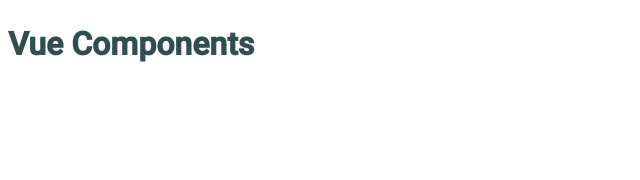
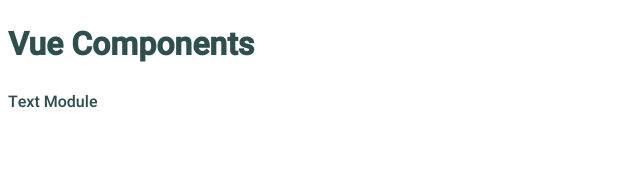
Before and after one commit to aclarke211/vue-tools, a Vue app: page / in a window 1280 px wide. Shown: the top 180 px of the page, without its empty margins (0-640 px from the left). Built offline with nearby package versions, Linux system fonts and the light colour scheme.

Commit message:
Show list of modules in homepage.

```diff
--- a/src/views/Home.vue
+++ b/src/views/Home.vue
@@ -25,9 +25,10 @@
 
     <div class="modules__container type__container">
       <div
-        v-for="{vtModule, moduleKey} in allModules"
+        class="tool"
+        v-for="(singleModule, moduleKey) in allModules"
         :key="moduleKey" >
-        {{ vtModule }}
+        {{ singleModule.name }}
       </div>
     </div>
   </div>
@@ -42,44 +43,14 @@ export default {
   data: () => ({
     className: 'home',
     titleText: 'Vue Components',
-    allModules: {},
-    // routes,
-    // categories: [
-    //   {
-    //     name: 'Modules',
-    //     subcategories: [
-    //       {
-    //         name: 'General',
-    //       },
-    //       {
-    //         name: 'Logic',
-    //       },
-    //       {
-    //         name: 'Images',
-    //       },
-    //     ],
-    //   },
-    //   {
-    //     name: 'Components',
-    //     subcategories: [
-    //       {
-    //         name: 'General',
-    //       },
-    //     ],
-    //   },
-    //   {
-    //     name: 'Utils',
-    //     subcategories: [
-    //       {
-    //         name: 'Styling',
-    //       },
-    //       {
-    //         name: 'Scripts',
-    //       },
-    //     ],
-    //   },
-    // ],
   }),
+
+  computed: {
+    allModules() {
+      return modulesList;
+    },
+  },
+
   methods: {
     // formattedName(name) {
     //   return (name.charAt(0).toUpperCase() +
@@ -89,10 +60,6 @@ export default {
     //   return routes.filter(routeName => routeName.path.includes(`/${catName.toLowerCase()
     //    .replace(' ', '-')}/${subCatName.toLowerCase().replace(' ', '-')}/`));
     // },
-  },
-
-  mounted() {
-    this.allModules = modulesList;
   },
 };
 </script>
```
